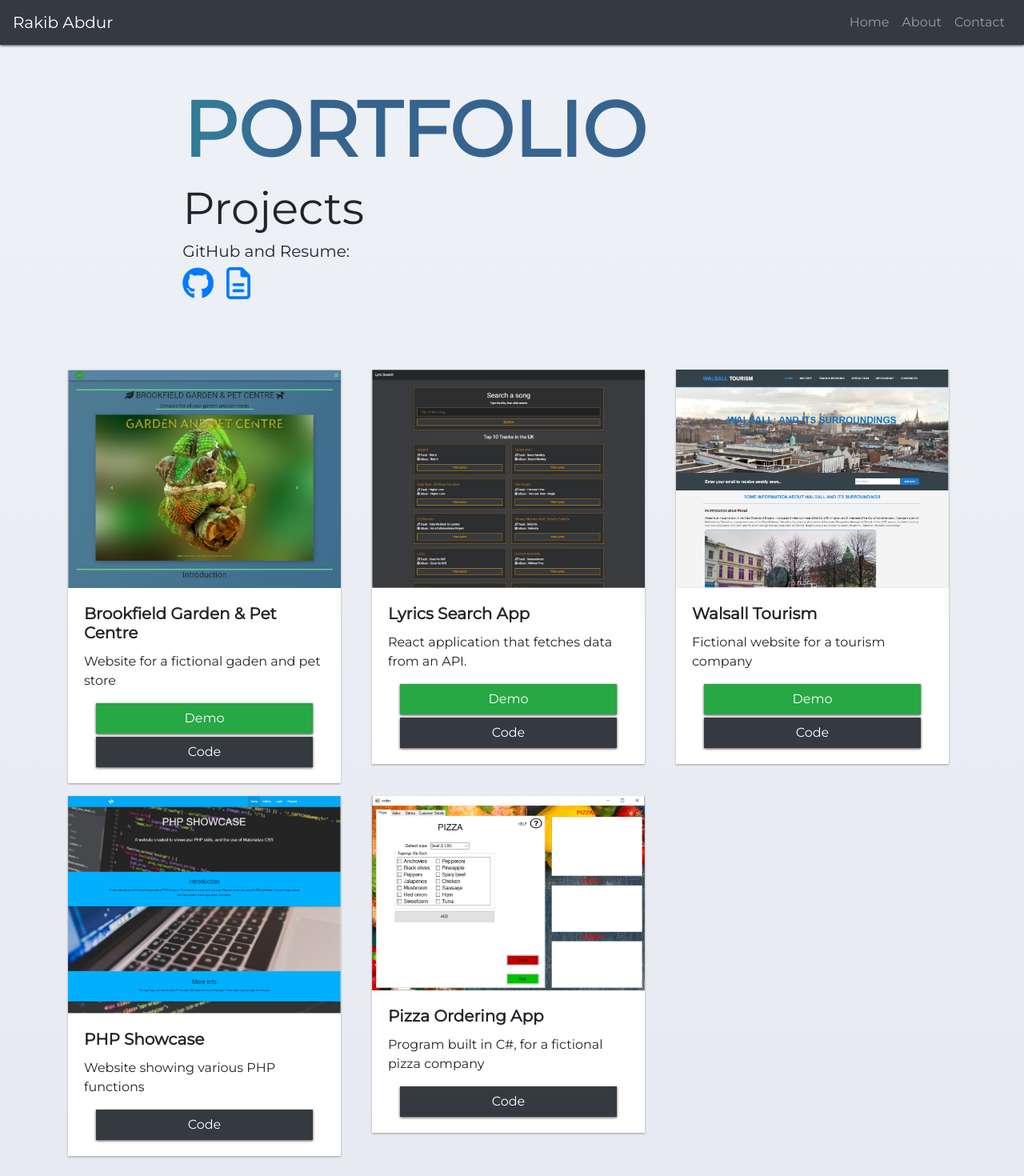
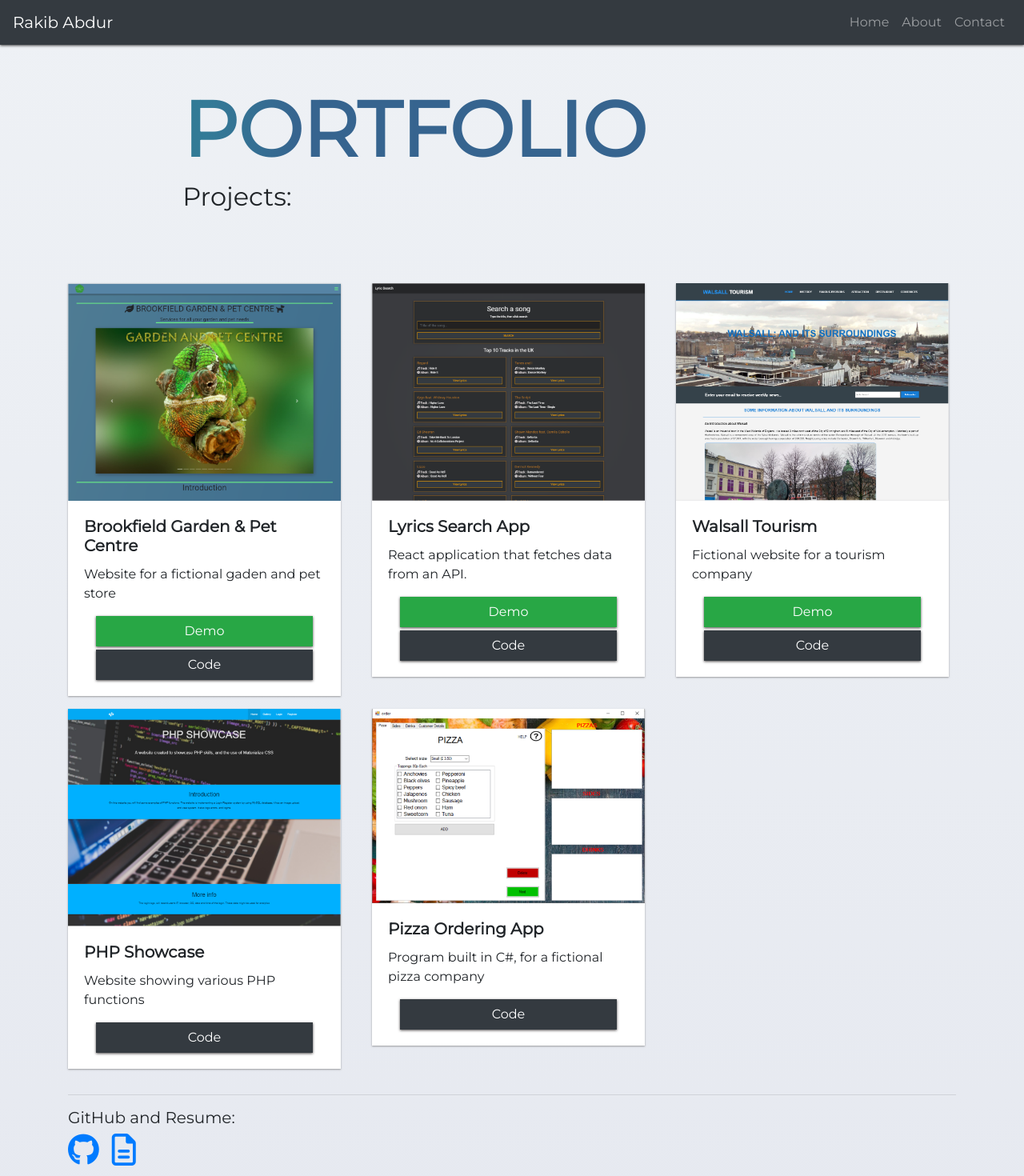
Before and after one commit to Rakib98/my-portfolio, a React (Create React App) app: page /home in a window 1280 px wide. Shown: the top 1470 px of the page at 80% size. Built offline with nearby package versions, Linux system fonts and the light colour scheme.

Commit message:
changed the position of the github and resume

```diff
--- a/src/App.js
+++ b/src/App.js
@@ -23,7 +23,7 @@ class App extends React.Component {
       ],
       home: {
         title: "Portfolio",
-        subTitle: "Projects",
+        subTitle: "Projects:",
         text: "GitHub and Resume:",
         git: [
           <a
--- a/src/components/Hero.js
+++ b/src/components/Hero.js
@@ -1,27 +1,32 @@
-import React from 'react';
-import Jumbotron from 'react-bootstrap/Jumbotron';
-import Container from 'react-bootstrap/Container';
-import Row from 'react-bootstrap/Row';
-import Col from 'react-bootstrap/Col';
+import React from "react";
+import Jumbotron from "react-bootstrap/Jumbotron";
+import Container from "react-bootstrap/Container";
+import Row from "react-bootstrap/Row";
+import Col from "react-bootstrap/Col";
 
 function Hero(props) {
-
-    return(
+  return (
     <Jumbotron className="bg-transparent jumbotron-fluid p-0">
       <Container fluid={true}>
         <Row className="justify-content-center py-5">
           <Col md={8} sm={12} className="wrapper">
-                        { props.title && <h1 className="display-1 font-weight-bolder">{props.title}</h1> }
-                        { props.subTitle && <h3 className="display-4 font-weight-light">{props.subTitle}</h3> }
-                        { props.text && <h3 className="lead font-weight-light">{props.text}</h3> }
-                        { props.git && <h3 className="lead font-weight-light">{props.git}</h3> }
+            {props.title && (
+              <h1 className="display-1 font-weight-bold">{props.title}</h1>
+            )}
+            {props.subTitle && (
+              <h2 className="display-5 font-weight-light">{props.subTitle}</h2>
+            )}
+            {/*  {props.text && (
+              <h3 className="lead font-weight-light">{props.text}</h3>
+            )}
+            {props.git && (
+              <h3 className="lead font-weight-light">{props.git}</h3>
+            )} */}
           </Col>
         </Row>
       </Container>
     </Jumbotron>
   );
-
 }
 
-
 export default Hero;
--- a/src/pages/HomePage.js
+++ b/src/pages/HomePage.js
@@ -1,17 +1,26 @@
-import React from 'react';
+import React from "react";
 
-import Hero from '../components/Hero';
-import Carousel from '../components/Carousel';
+import Hero from "../components/Hero";
+import Carousel from "../components/Carousel";
+import Container from "react-bootstrap/Container";
 
 function HomePage(props) {
-
-    return(
-        <div>
-            <Hero title={props.title} subTitle={props.subTitle} text={props.text} git={props.git}/>
-            <Carousel />
-        </div>
-    );
-
+  return (
+    <div>
+      <Hero
+        title={props.title}
+        subTitle={props.subTitle}
+        text={props.text}
+        git={props.git}
+      />
+      <Carousel />
+      <Container>
+        <hr />
+        {props.text && <h3 className="lead font-weight-light">{props.text}</h3>}
+        {props.git && <h3 className="lead font-weight-light">{props.git}</h3>}
+      </Container>
+    </div>
+  );
 }
 
 export default HomePage;
```
Lines whose indentation alone changed are shown as unchanged.
